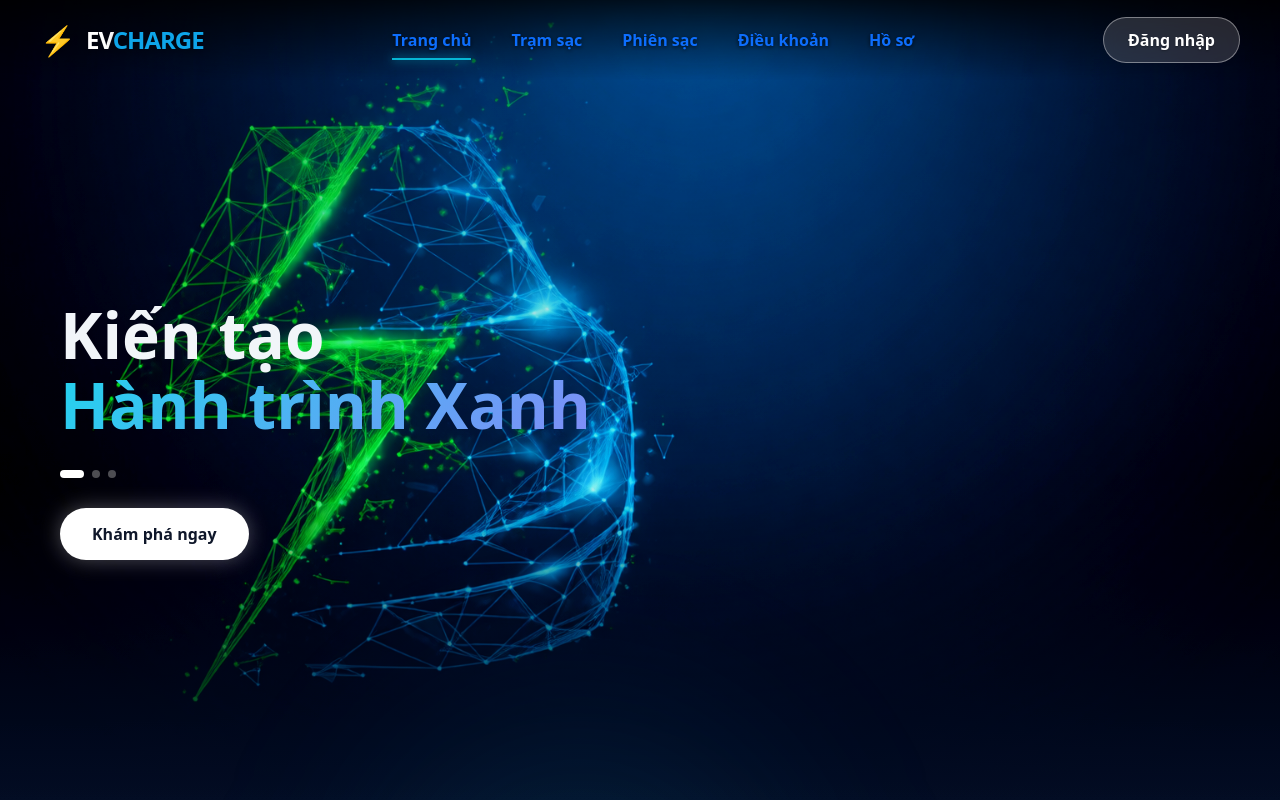
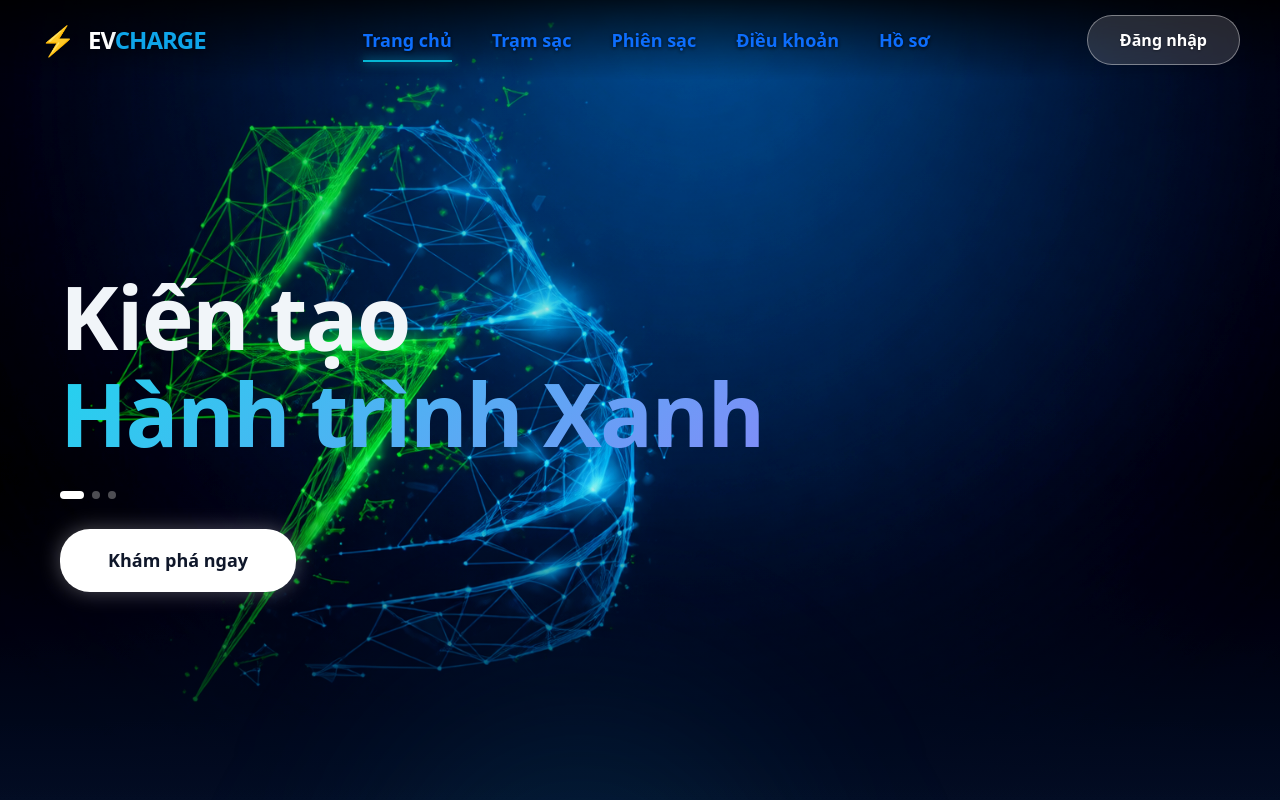
Before and after one commit to thachhoang2548-ship-it/EV_Charging_Station_Management_System_Frontend, a React (Vite) app: page / in a window 1280 px wide. Built offline with nearby package versions, Linux system fonts and the light colour scheme.

Commit message:
fix navbar

```diff
--- a/src/components/navigate/DriverNavigate.css
+++ b/src/components/navigate/DriverNavigate.css
@@ -83,10 +83,10 @@
   }
 
   /* --- LOGO --- */
-  .brand-logo { display: flex; align-items: center; gap: 10px; cursor: pointer; }
-  .logo-icon { font-size: 32px; filter: drop-shadow(0 2px 4px rgba(0,0,0,0.3)); }
+  .brand-logo { display: flex; align-items: center; gap: 12px; cursor: pointer; }
+  .logo-icon { font-size: 40px; filter: drop-shadow(0 2px 4px rgba(0,0,0,0.3)); }
   .logo-text {
-    font-size: 24px; font-weight: 800; color: #fff;
+    font-size: 28px; font-weight: 800; color: #fff;
     letter-spacing: -1px;
     /* FIX 2: Thêm bóng đổ cho Logo */
     text-shadow: 0 2px 10px rgba(0,0,0,0.5);
@@ -103,7 +103,7 @@
   .nav-icon { display: none; }
 
   .nav-label {
-    font-size: 16px;
+    font-size: 18px;
     /* FIX 3: Chữ trắng hoàn toàn + Đậm hơn + Bóng đổ */
     color: #ffffff;
     font-weight: 600;
@@ -134,8 +134,9 @@
     color: #fff;
     border: 1px solid rgba(255,255,255,0.4);
 
-    padding: 10px 24px;
+    padding: 12px 32px;
     border-radius: 50px;
+    font-size: 16px;
     font-weight: 600;
     cursor: pointer;
     transition: all 0.3s;
--- a/src/pages/home/Home.css
+++ b/src/pages/home/Home.css
@@ -40,10 +40,10 @@
 
 /* Hero Text */
 .hero-container { position: relative; z-index: 10; width: 100%; max-width: 1200px; padding: 0 20px; padding-top: 60px; }
-.mega-title { font-size: 4rem; font-weight: 800; line-height: 1.1; margin-bottom: 20px; }
+.mega-title { font-size: 5.5rem; font-weight: 800; line-height: 1.1; margin-bottom: 24px; letter-spacing: -0.02em; }
 .text-gradient { background: linear-gradient(135deg, #22d3ee 0%, #818cf8 100%); -webkit-background-clip: text; -webkit-text-fill-color: transparent; }
 .btn-glow {
-  background: white; color: #0f172a; padding: 14px 32px; border-radius: 30px; font-weight: 700; border: none; cursor: pointer;
+  background: white; color: #0f172a; padding: 18px 48px; border-radius: 30px; font-size: 18px; font-weight: 700; border: none; cursor: pointer;
   box-shadow: 0 0 20px rgba(255, 255, 255, 0.3); transition: all 0.3s;
 }
 .btn-glow:hover { transform: scale(1.05); box-shadow: 0 0 30px rgba(255, 255, 255, 0.5); }
@@ -251,7 +251,7 @@
 }
 
 @media (max-width: 600px) {
-  .mega-title { font-size: 2.8rem; }
+  .mega-title { font-size: 3.2rem; }
   .bento-grid { grid-template-columns: 1fr; gap: 16px; }
   .card-station, .card-booking, .card-profile, .card-rules { grid-column: span 1; }
   .row-layout { flex-direction: column; align-items: flex-start; text-align: left; }
--- a/src/pages/home/Home.jsx
+++ b/src/pages/home/Home.jsx
@@ -91,7 +91,6 @@ const Home = () => {
         </div>
       </section>
 
-      --- SECTION 2: PREMIUM BENTO GRID (LÀM MỚI) ---
       <section className="features-section">
         {/* Hiệu ứng nền Aurora mờ ảo phía sau */}
         <div className="aurora-bg"></div>
```
